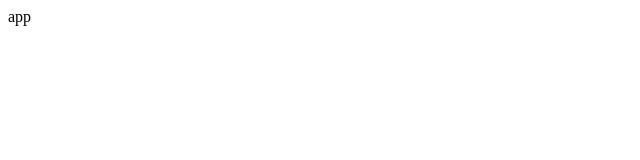
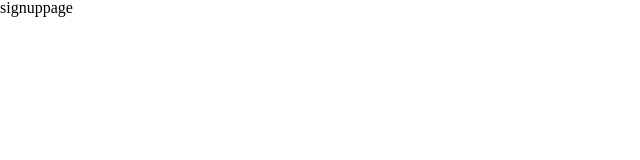
Before and after one commit to axseinga/typescript-task, a React (Create React App) app in the folder client/: page / in a window 1280 px wide. Shown: the top 160 px of the page, without its empty margins (0-640 px from the left). Built offline with nearby package versions, Linux system fonts and the light colour scheme.

Commit message:
add styled components with types, create input component

```diff
--- a/client/package.json
+++ b/client/package.json
@@ -10,9 +10,12 @@
     "@types/node": "^16.11.27",
     "@types/react": "^18.0.5",
     "@types/react-dom": "^18.0.1",
+    "@types/styled-components": "^5.1.25",
     "react": "^18.0.0",
     "react-dom": "^18.0.0",
     "react-scripts": "5.0.1",
+    "styled-components": "^5.3.5",
+    "styled-reset": "^4.3.4",
     "typescript": "^4.6.3",
     "web-vitals": "^2.1.4"
   },
--- a/client/src/App.tsx
+++ b/client/src/App.tsx
@@ -1,7 +1,17 @@
 import React from 'react';
+import { GlobalStyle } from './styles/globalStyle';
+import { StyledApp } from './styles/App.styled';
+import { SignUpPage } from './pages/SignupPage';
 
-const App = () => {
-  return <div className='App'>app</div>;
+const App: React.FC = () => {
+  return (
+    <>
+      <GlobalStyle />
+      <StyledApp>
+        <SignUpPage />
+      </StyledApp>
+    </>
+  );
 };
 
 export default App;
--- /dev/null
+++ b/client/src/components/styled/Input.styled.ts
@@ -0,0 +1,3 @@
+import styled from 'styled-components';
+
+export const StyledInput = styled.div``;
--- /dev/null
+++ b/client/src/pages/SignupPage.tsx
@@ -0,0 +1,5 @@
+import React from 'react';
+
+export const SignUpPage: React.FC = () => {
+  return <div>signuppage</div>;
+};
--- /dev/null
+++ b/client/src/styles/App.styled.ts
@@ -0,0 +1,3 @@
+import styled from 'styled-components';
+
+export const StyledApp = styled.div``;
--- /dev/null
+++ b/client/src/styles/globalStyle.ts
@@ -0,0 +1,15 @@
+import { createGlobalStyle } from 'styled-components';
+import reset from 'styled-reset';
+
+export const GlobalStyle = createGlobalStyle`
+${reset};
+* {
+    box-sizing: border-box;
+}
+html {
+    color: black;
+};
+body {
+    box-sizing: inherit;
+}
+`;
```
Also changed, not shown: client/src/components/Input.tsx (added, +19 -0 lines), 1 other file (tests, documents, lock files or other folders).
